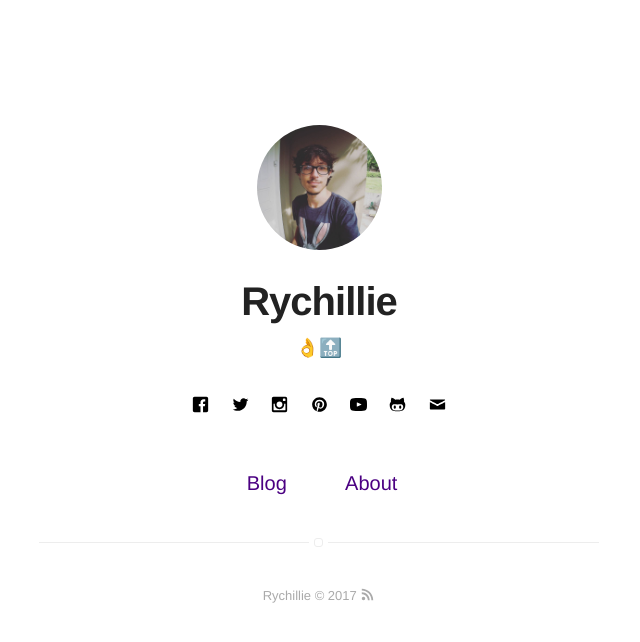
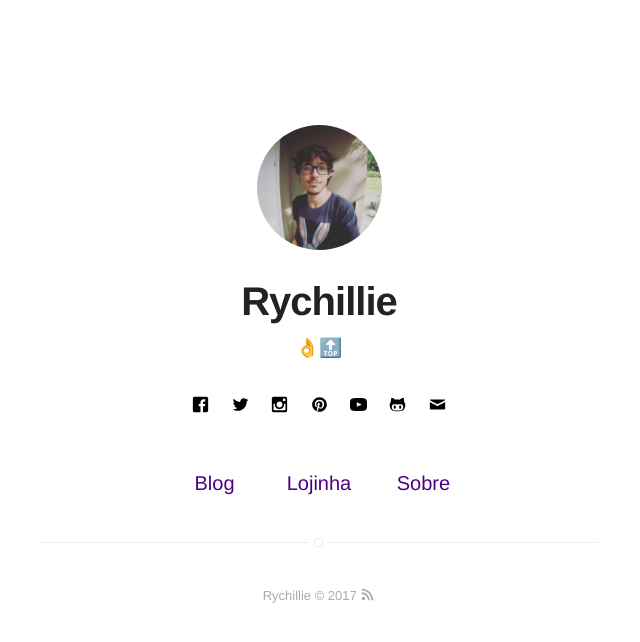
Before and after one commit to Rychillie/rychillieOLD, a Jekyll site: the page built from index.html, in a window 1280 px wide. Shown: the top 642 px of the page, without its empty margins (321-961 px from the left). Built offline with Jekyll 4.4.1, drawn with Linux system fonts in a browser that asks for light colours.

Commit message:
Update nav.html

```diff
--- a/_includes/nav.html
+++ b/_includes/nav.html
@@ -15,17 +15,25 @@
         {% endif %}
 
         {% if site.projects == true %}
-            {% if page.title != "Projects" %}
+            {% if page.title != "Projetos" %}
                 <li class="item">
-                    <a class="link" href="{{ site.url }}/projects">Projects</a>
+                    <a class="link" href="{{ site.url }}/projetos">Projetos</a>
                 </li>
             {% endif %}
         {% endif %}
 
         {% if site.about == true %}
-            {% if page.title != "About" %}
+            {% if page.title != "Lojinha" %}
                 <li class="item">
-                    <a class="link" href="{{ site.url }}/about">About</a>
+                    <a class="link" href="{{ site.url }}/lojinha">Lojinha</a>
+                </li>
+            {% endif %}
+        {% endif %}
+
+        {% if site.about == true %}
+            {% if page.title != "Sobre" %}
+                <li class="item">
+                    <a class="link" href="{{ site.url }}/sobre">Sobre</a>
                 </li>
             {% endif %}
         {% endif %}
```
